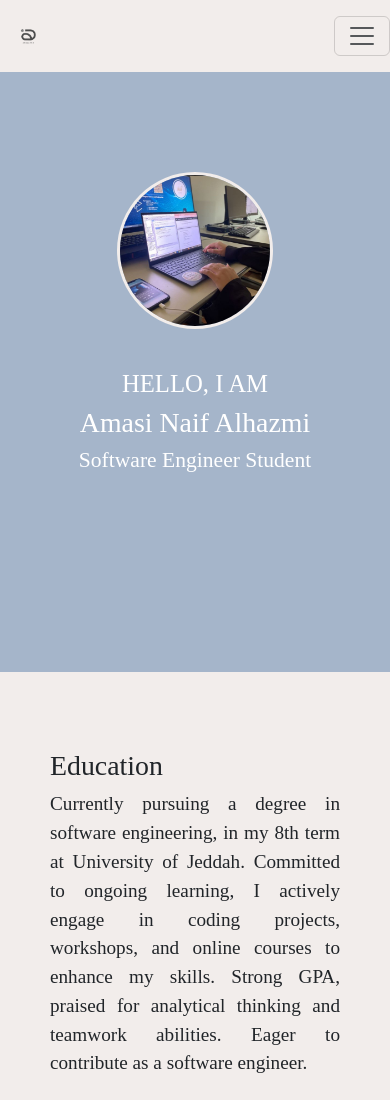
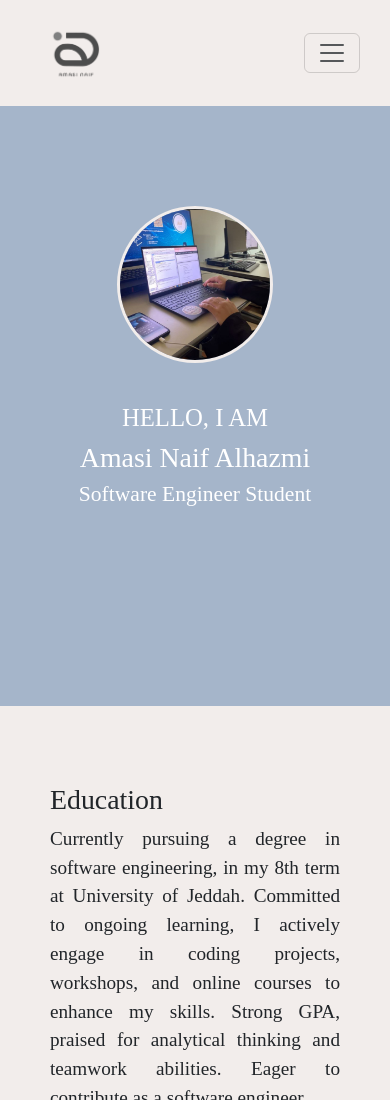
Before and after one commit to amasinaif/Resume, a plain HTML site: page index.html in a window 390 px wide. Shown: the top 1100 px of the page. Drawn offline with nearby package versions, Linux system fonts and the light colour scheme.

Commit message:
css changes

```diff
--- a/css/style.css
+++ b/css/style.css
@@ -12,13 +12,16 @@ header {
   align-items: center;
   background-color: #F2EDEB;
    z-index: 9999999;
-
+padding-right: 30px;
 }
 
 .logo{
   margin: 20px;
-  width: 4%;
+  width: 10%;
+  padding-left: 30px;
+
 }
+
 .first {
     display: flex;
     background: #A5B5CA;
@@ -33,7 +36,6 @@ header {
     border-color: #F2EDEB;
     width: 30%;
   }
-
 
 
 .txt1 {
@@ -261,12 +263,20 @@ justify-content: center;
       padding-top: 100px;
       display: block;
     }
+
  .laptop{
   display: block;
   margin: auto auto;
   width: 40%;
+ }
 
-}
+   .logo{
+    width: 80px;
+    margin: 20px;
+    padding-left: 30px;
+
+  }
+
 .txt1{
   margin: 20px;
   padding: 20px;
@@ -278,8 +288,8 @@ justify-content: center;
   @media (max-width: 576px) {
     body{
       height: 4000px;
+    }
 
-    }
     .forth{
       height: 1500px;
   display: flex;
```
